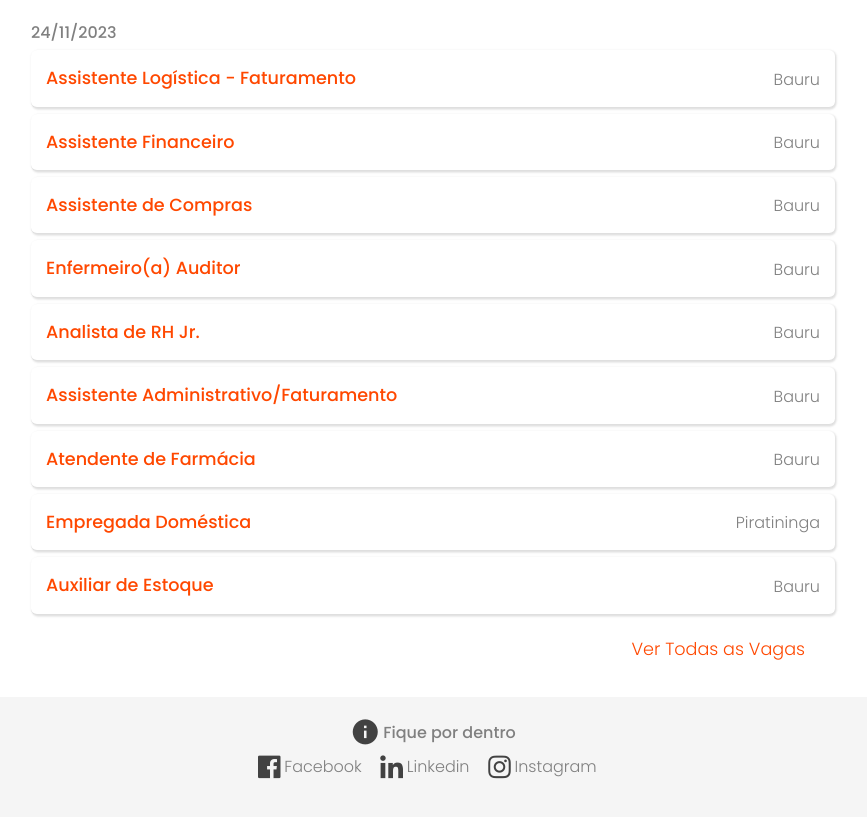
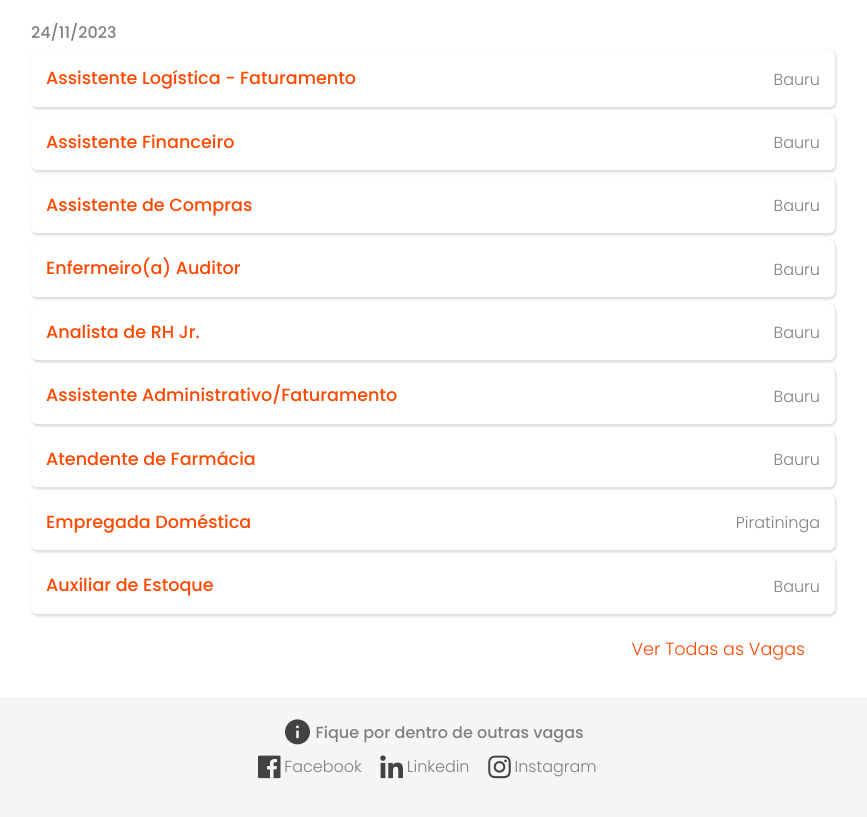
Before and after one commit to Borsatole/EmpregaBauru, a plain HTML site: page index.html in a window 1280 px wide. Shown: the part 433-1250 px from the top of the page, without its empty margins (207-1074 px from the left). Drawn offline with nearby package versions, Linux system fonts and the light colour scheme.

Commit message:
Update index.html

```diff
--- a/index.html
+++ b/index.html
@@ -96,7 +96,7 @@
     </main>
 
     <footer>
-        <h6><i class='bx bxs-info-circle'></i>Fique por dentro</h6>
+        <h6><i class='bx bxs-info-circle'></i>Fique por dentro de outras vagas</h6>
         <div class="sociais">
 
         <div class="redesocial">
```
